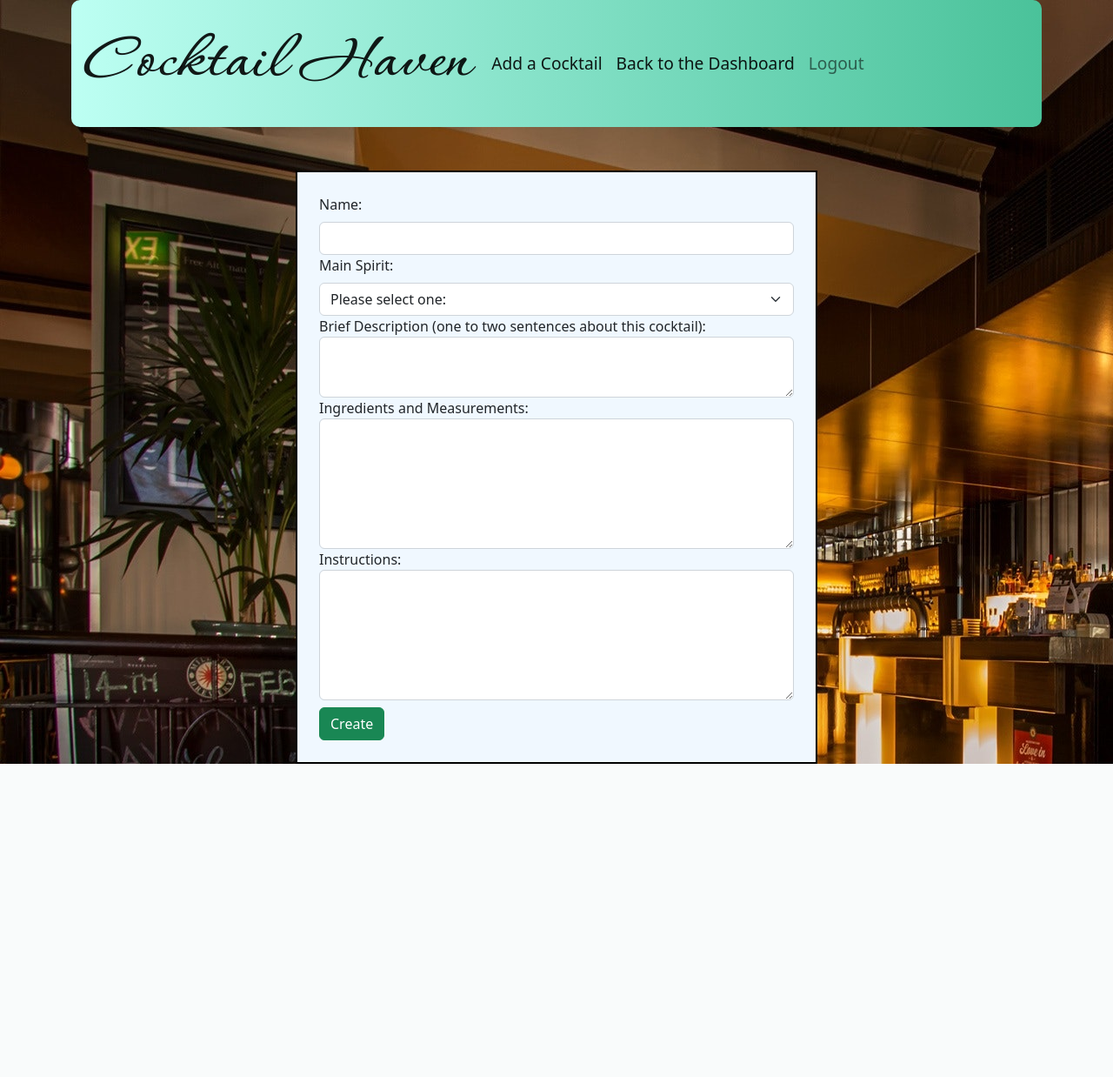
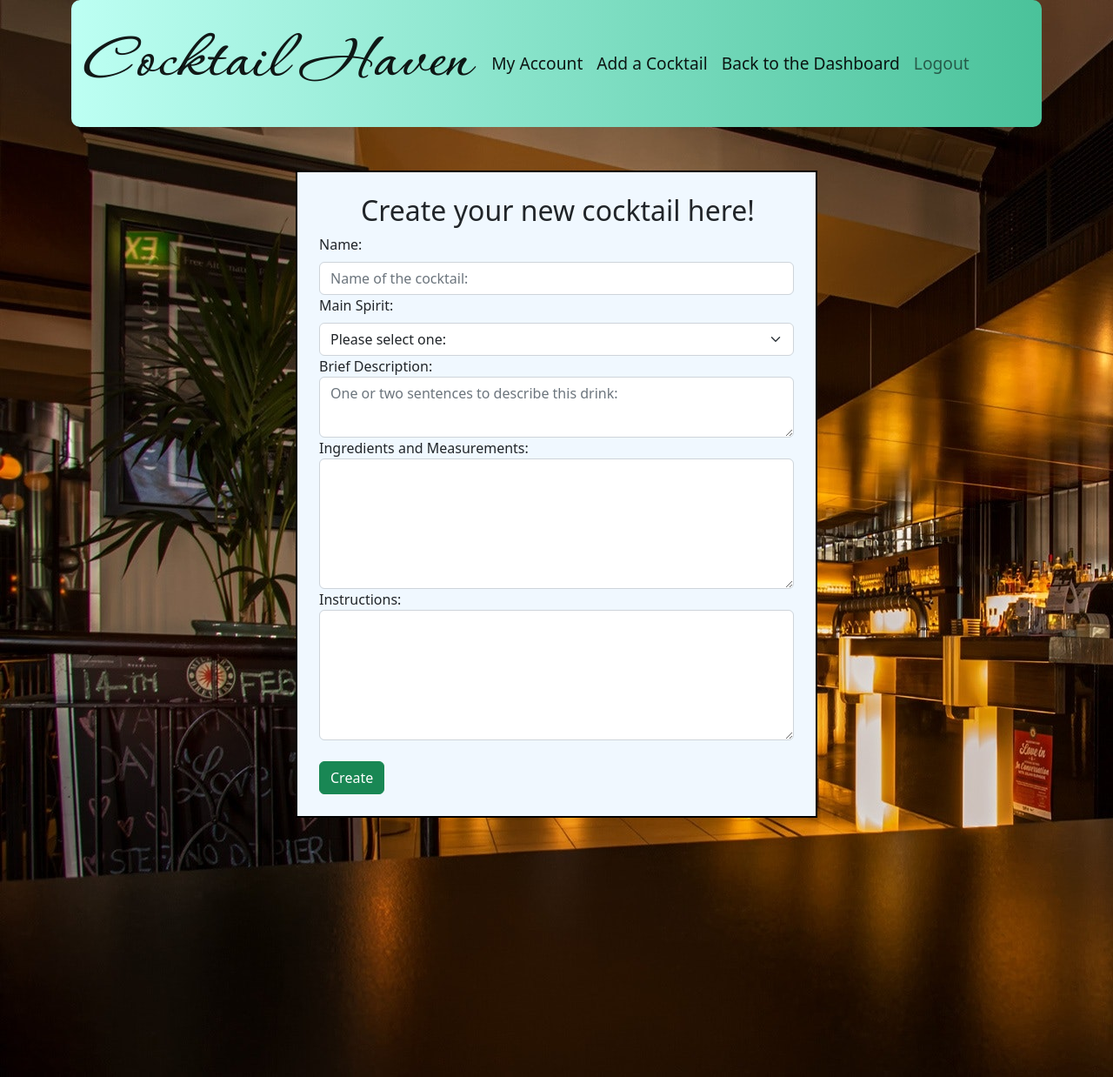
Before and after one commit to Steven-DeTeso/cocktail_haven, a Flask app: page /create/drink in a window 1280 px wide. Shown: the whole page at 87% size. Before the commit the page ends 878 px from the top, so only its background shows below. Run offline with Flask 2, Linux system fonts and the light colour scheme; the visitor is signed in with stand-in values (Sample User, id 1).

Commit message:
Lots of final styling

```diff
--- a/flask_app/config/mysqlconnection.py
+++ b/flask_app/config/mysqlconnection.py
@@ -1,6 +1,5 @@
 import pymysql.cursors
 # this class will give us an instance of a connection to our database
-
 # THIS FILE NEEDS TO BE IN HERE LIKE THIS TO CONNECT TO MY LOCAL DATABASE
 
 class MySQLConnection:
--- a/flask_app/controllers/drinks.py
+++ b/flask_app/controllers/drinks.py
@@ -1,6 +1,14 @@
 from flask_app import app
 from flask_app.models.drink import Drink
 from flask import render_template, redirect, request, session, url_for
+
+# CREATE, f=form function, r=render template function
+@app.route('/create', methods=['POST'])
+def f_create_drink():
+    if not Drink.validate_drink(request.form):
+        return redirect('/create/drink')
+    Drink.save(request.form)
+    return redirect('/dashboard')
 
 @app.route('/create/drink')
 def r_new_drink():
@@ -8,37 +16,33 @@ def r_new_drink():
         return redirect('/log_out')
     return render_template('create.html')
 
-@app.route('/create', methods=['POST'])
-def f_create_drink():
-    if not Drink.validate_drink(request.form):
-        return redirect('/create/drink')
-    Drink.save(request.form)
-    return redirect('/dashboard')
-
+#SHOW a specific drink
 @app.route('/show/<int:id>')
 def r_show_one_drink(id):
     if 'user_id' not in session:
         return (redirect('/log_out'))
     return render_template('show.html', user = session['user_id'], drink = Drink.get_one_drink({'id': id}))
 
+#DELETE
 @app.route('/delete/<int:id>')
-def rd_delete_sightings(id):
+def rd_delete_one_drink(id):
     if 'user_id' not in session:
-        return redirect('/log-out')
-    Drink.delete_drinks({'id':id})
+        return redirect('/log_out')
+    Drink.delete_drinks({'id': id})
     return redirect('/dashboard')
 
+#EDIT
 @app.route('/edit/<int:id>')
 def r_edit_drink(id):
     if 'user_id' not in session:
         return redirect('/log_out')
     return render_template('edit.html', user = session['user_id'], drink = Drink.get_one_drink({'id':id}))
 
-@app.route('/drink/edit', methods=['POST'])
+@app.route('/edit/drink', methods=['POST'])
 def f_process_drink_update():
     if 'user_id' not in session:
         return redirect('/log_out')
     if not Drink.validate_drink(request.form):
         return redirect(url_for('r_edit_drink', id = request.form['id']))
-    Drink.update_drinks(request.form)
+    Drink.update_drink(request.form)
     return redirect('/dashboard')
--- a/flask_app/models/drink.py
+++ b/flask_app/models/drink.py
@@ -73,7 +73,8 @@ class Drink:
         FROM drinks
         JOIN users
         ON users.id
-        WHERE drinks.user_id = users.id;
+        WHERE drinks.user_id = users.id
+        ORDER BY drinks.created_at ASC;
         """
         results = connectToMySQL(db).query_db(query)
         drinks = []
@@ -117,7 +118,7 @@ class Drink:
         return drinks
 
     @classmethod
-    def update_drinks(cls, data):
+    def update_drink(cls, data):
         query = """
         UPDATE drinks
         SET name = %(name)s, spirit = %(spirit)s, brief_description = %(brief_description)s, ingredient = %(ingredient)s, instruction = %(instruction)s, updated_at = NOW()
--- a/flask_app/static/css/style.css
+++ b/flask_app/static/css/style.css
@@ -6,17 +6,25 @@
 }
 
 .login, .register{
-    margin-top: 30px;
+    margin: 50px auto;
     justify-content: space-between;
     background-color: white;
     padding: 20px;
     border: solid 2px black;
     border-radius: 5%;
+    background: #4AC29A;
+    background: -webkit-linear-gradient(to right, #BDFFF3, #4AC29A);
+    background: linear-gradient(to right, #BDFFF3, #4AC29A);
+}
+
+.login > h1, .register > h1{
+    text-align: center;
 }
 
 #login-reg{
     background-image: url("../imgs/back_bar.jpg");
     background-size: cover;
+    max-height: fit-content;
 }
 
 .login > li, .register > li {
@@ -50,6 +58,12 @@
     font-size: 5em;
 }
 
+#cocktail-name{
+    font-family: Corinthia;
+    font-size: 3em;
+}
+
+
 nav {
     background: #4AC29A;
     background: -webkit-linear-gradient(to right, #BDFFF3, #4AC29A);
@@ -68,7 +82,7 @@ nav {
 .description{
     width: 60%;
     margin: auto;
-    background-color: ghostwhite;
+    background-color: white;
     padding: 15px;
     margin-top: 15px;
     border-radius: 5px;
@@ -82,6 +96,10 @@ nav {
     text-align: center;
 }
 
+#spirit{
+    margin-left: -195px;
+}
+
 .main-section {
     display: flex;
     flex-direction: row;
@@ -93,7 +111,7 @@ nav {
 }
 
 .container {
-    height: 100vh;
+    min-height: 1238px;
     background-image: url("../imgs/bg_bar.jpg");
 }
 
--- a/flask_app/templates/account.html
+++ b/flask_app/templates/account.html
@@ -41,6 +41,7 @@
                     <th scope="col">Brief Description</th>
                     <th scope="col">Ingredients</th>
                     <th scope="col">Instructions</th>
+                    <th scope="col">Delete</th>
                 </tr>
             </thead>
             <tbody>
@@ -51,11 +52,11 @@
                     <td>{{drink.brief_description}}</td>
                     <td>{{drink.ingredient}}</td>
                     <td>{{drink.instruction}}</td>
+                    <td><a class="btn btn-danger mt-4" href="/delete/{{drink.id}}">Delete</a></td>
                 </tr>
                 {% endfor %}
             </tbody>
         </table>
     </div>
-
 </body>
 </html>
--- a/flask_app/templates/all_user_drinks.html
+++ b/flask_app/templates/all_user_drinks.html
@@ -15,6 +15,9 @@
                 <div class="collapse navbar-collapse show" id="navbarBasic">
                     <ul class="navbar-nav me-auto mb-2 mb-xl-0">
                     <li class="nav-item">
+                        <a class="nav-link active" href="/account">My Account</a>
+                    </li>
+                        <li class="nav-item">
                         <a class="nav-link active" aria-current="page" href="/create/drink">Add a Cocktail</a>
                     </li>
                     <li class="nav-item">
@@ -55,6 +58,5 @@
             </tbody>
         </table>
     </div>
-
 </body>
 </html>
--- a/flask_app/templates/create.html
+++ b/flask_app/templates/create.html
@@ -8,11 +8,15 @@
     <link rel="stylesheet" href="{{ url_for('static', filename='css/style.css') }}">
     <title>Create Drink</title>
 </head>
+<body class="container">
     <nav class="navbar navbar-expand-xl navbar-light bg-light">
         <div class="container-fluid">
             <a class="navbar-brand" href="/dashboard">Cocktail Haven</a>
             <div class="collapse navbar-collapse show" id="navbarBasic">
                 <ul class="navbar-nav me-auto mb-2 mb-xl-0">
+                <li class="nav-item">
+                        <a class="nav-link active" href="/account">My Account</a>
+                </li>
                 <li class="nav-item">
                     <a class="nav-link active" aria-current="page" href="/create/drink">Add a Cocktail</a>
                 </li>
@@ -26,7 +30,6 @@
             </div>
         </div>
     </nav>
-<body class="container">
     <div class="createDrink">
         {% with messages = get_flashed_messages(category_filter=['drink']) %}
             {% if messages %}
@@ -39,9 +42,12 @@
         {% endwith %}
         <form action="/create" method="POST">
             <div class="row">
+                <h2 class="ms-5">Create your new cocktail here!</h2>
+            </div>
+            <div class="row">
                 <div class="col-md-12">
                     <label for="name" class="form-label">Name:</label>
-                    <input type="text" name="name" class="form-control">
+                    <input type="text" name="name" class="form-control" placeholder="Name of the cocktail:">
                 </div>
             </div>
             <div class="row">
@@ -63,8 +69,8 @@
             </div>
             <div class="row">
                 <div class="col-md-12">
-                    <label for="brief_description">Brief Description (one to two sentences about this cocktail):</label>
-                    <textarea name="brief_description" class="form-control" style="height: 70px;"></textarea>
+                    <label for="brief_description">Brief Description:</label>
+                    <textarea name="brief_description" class="form-control" style="height: 70px;" placeholder="One or two sentences to describe this drink:"></textarea>
                 </div>
             </div>
             <div class="row">
@@ -80,7 +86,7 @@
                 </div>
             </div>
             <input type="hidden" name="user_id" value="{{session['user_id']['id']}}">
-            <button type="submit" class="btn btn-success mt-2">Create</button>
+            <button type="submit" class="btn btn-success mt-4">Create</button>
         </form>
     </div>
 </body>
--- a/flask_app/templates/edit.html
+++ b/flask_app/templates/edit.html
@@ -37,7 +37,7 @@
                 </ul>
             {% endif %}
         {% endwith %}
-        <form action="/drink/edit" method="POST">
+        <form action="/edit/drink" method="POST">
             <div class="row">
                 <div class="col-md-12">
                     <label for="name" class="form-label">Name:</label>
--- a/flask_app/templates/login.html
+++ b/flask_app/templates/login.html
@@ -14,7 +14,7 @@
 <body id="login-reg">
     <div class="container-fluid">
         <div class="row justify-content-around">
-            <div class="col-md-4 login">
+            <div class="col-sm-12 col-md-8 col-lg-6 col-xl-4 col-xxl-3 login">
                 <h1>Login</h1>
                 {% with messages = get_flashed_messages(category_filter=['login']) %}
                     {% if messages %}
@@ -40,5 +40,8 @@
             </div>
         </div>
     </div>
+    <footer>
+        <p>Copyright 2022 by Steven DeTeso. All rights reserved.</p>
+    </footer>
 </body>
 </html>
--- a/flask_app/templates/register.html
+++ b/flask_app/templates/register.html
@@ -13,7 +13,7 @@
 </nav>
 <body id="login-reg">
     <div class="row justify-content-around">
-        <div class="col-md-4 register">
+        <div class="col-sm-12 col-md-8 col-lg-6 col-xl-4 col-xxl-3 register">
             <h1>Register</h1>
             {% with messages = get_flashed_messages(category_filter=['register']) %}
                 {% if messages %}
@@ -55,5 +55,8 @@
             <a class="btn btn-success mt-2" href="/">Back to Login</a>
         </div>
     </div>
+    <footer>
+        <p>Copyright 2022 by Steven DeTeso. All rights reserved.</p>
+    </footer>
 </body>
 </html>
--- a/flask_app/templates/user_updated.html
+++ b/flask_app/templates/user_update.html
@@ -27,7 +27,7 @@
                 </div>
         </div>
     </nav>
-    <div class="description">
+    <div class="createDrink">
         {% with messages = get_flashed_messages(category_filter=['update']) %}
                 {% if messages %}
                     <ul>
```
Also changed, not shown: flask_app/controllers/users.py (+10 -4 lines), flask_app/models/user.py (+10 -11 lines), flask_app/templates/dashboard.html (+12 -11 lines), flask_app/templates/show.html (+5 -2 lines). Lines whose indentation alone changed are shown as unchanged.
